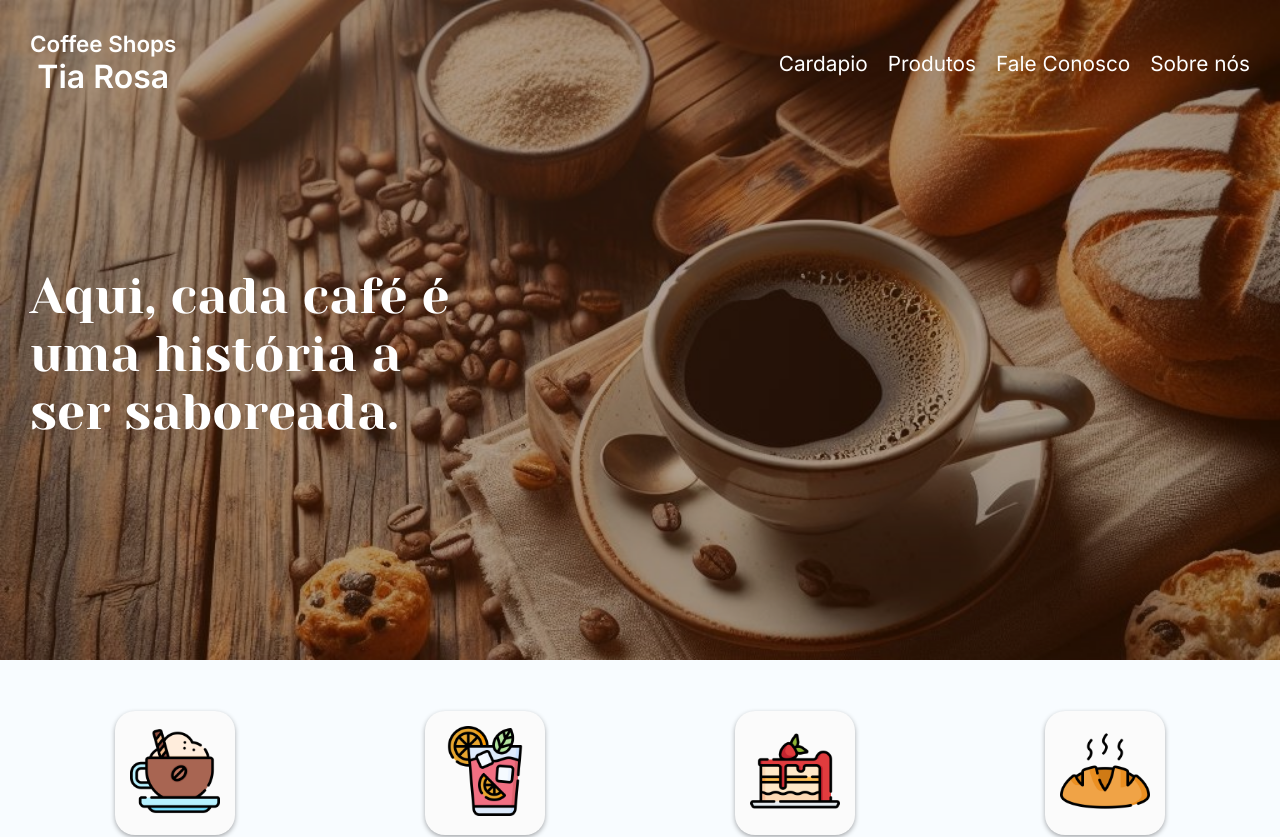
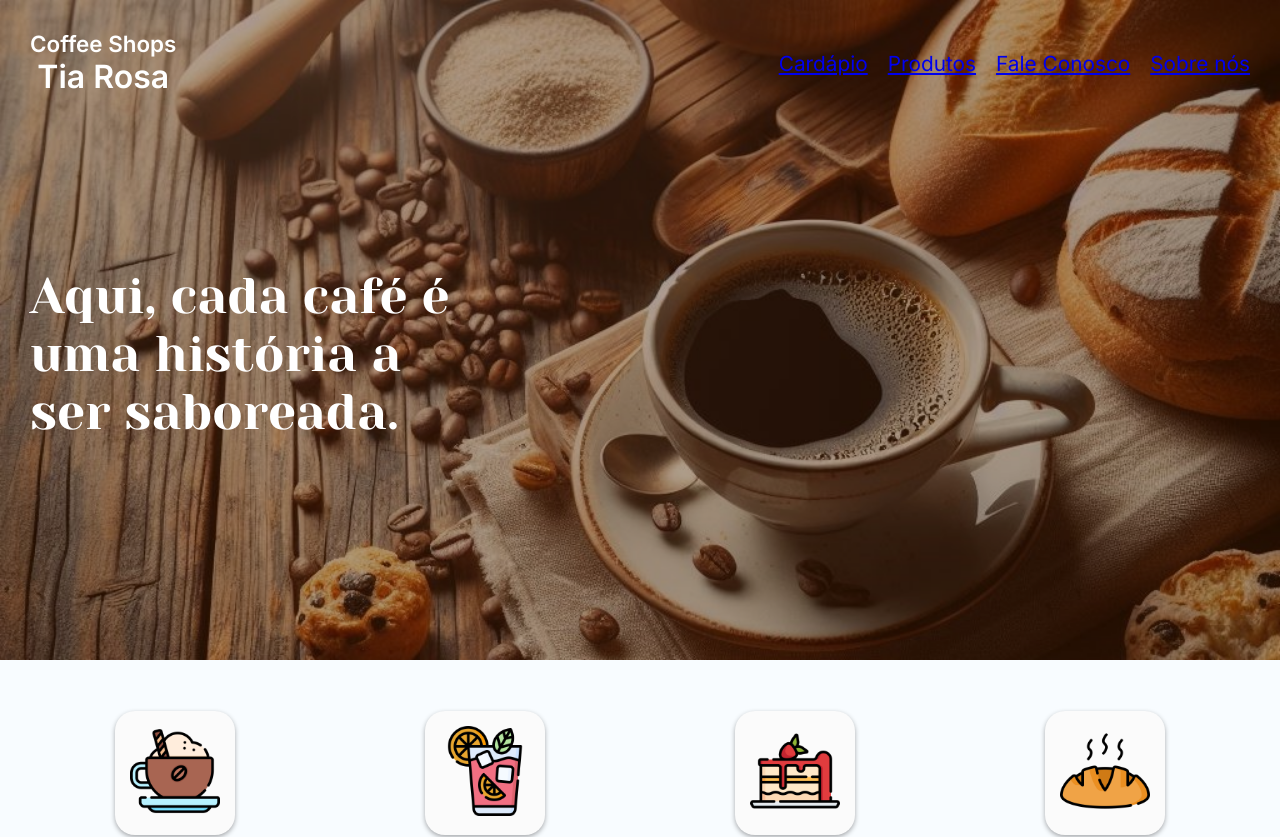
Before and after one commit to Takanori42/CoffeeShopsTiaRosa, a React (Create React App) app: page / in a window 1280 px wide. Shown: the top 837 px of the page. Built offline with nearby package versions, Linux system fonts and the light colour scheme.

Commit message:
Update index.js
Colocando o menu clicável.

```diff
--- a/src/components/landingpage/header/index.js
+++ b/src/components/landingpage/header/index.js
@@ -11,10 +11,10 @@ export default function Header() {
                 </div>
                 <nav className="nav">
                     <ul className="menu">
-                        <li>Cardapio</li>
-                        <li>Produtos</li>
-                        <li>Fale Conosco</li>
-                        <li>Sobre nós</li>
+                        <li><a href="#">Cardápio</a></li>
+                        <li><a href="#">Produtos</a></li>
+                        <li><a href="#">Fale Conosco</a></li>
+                        <li><a href="#">Sobre nós</a></li>
                     </ul>
                 </nav>
             </div>
```
